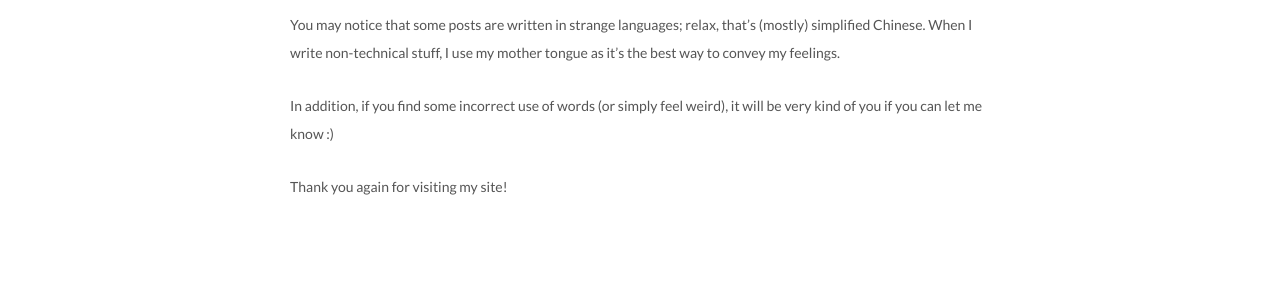
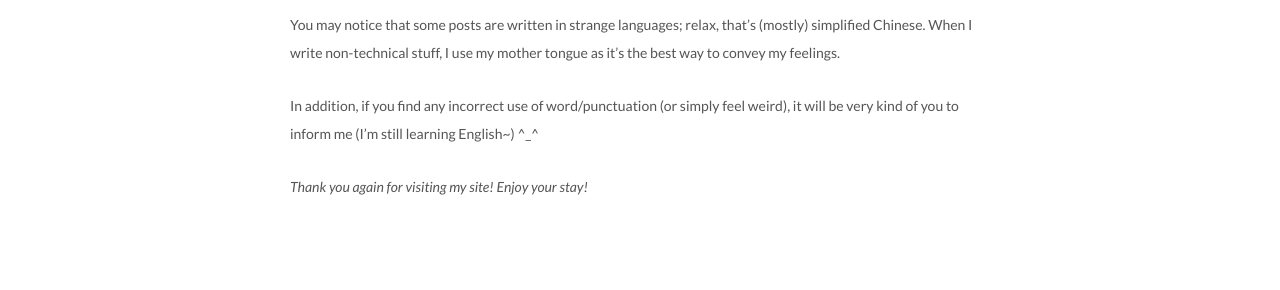
Before and after one commit to pwyq/blog, a Jekyll site: the page built from about/index.html, in a window 1280 px wide. Shown: the part 1640-1930 px from the top of the page. Built offline with Jekyll 4.4.1, drawn with Linux system fonts in a browser that asks for light colours; comment, search, counter and statistics services are not loaded.

Commit message:
[grammar] ...

```diff
--- a/_includes/_about/en.md
+++ b/_includes/_about/en.md
@@ -42,9 +42,10 @@ Well, `PWYQ` is the ID I used most frequently in online communities, `Space` is
 You may notice that some posts are written in strange languages; relax, that's (mostly) simplified Chinese.
 When I write non-technical stuff, I use my mother tongue as it's the best way to convey my feelings.
 
-In addition, if you find some incorrect use of words (or simply feel weird), it will be very kind of you if you can let me know :)
+In addition, if you find any incorrect use of word/punctuation (or simply feel weird), it will be very kind of you to inform me (I'm still learning English~) ^_^
 
-Thank you again for visiting my site!
+
+*Thank you again for visiting my site! Enjoy your stay!*
 
 [1]: https://en.wikipedia.org/wiki/Guilin
 [2]: https://www.pwyqspace.com/resume/
```
Also changed, not shown: _posts/2017-08-26-Blog-First-Rebuilt.md (+1 -1 lines).
